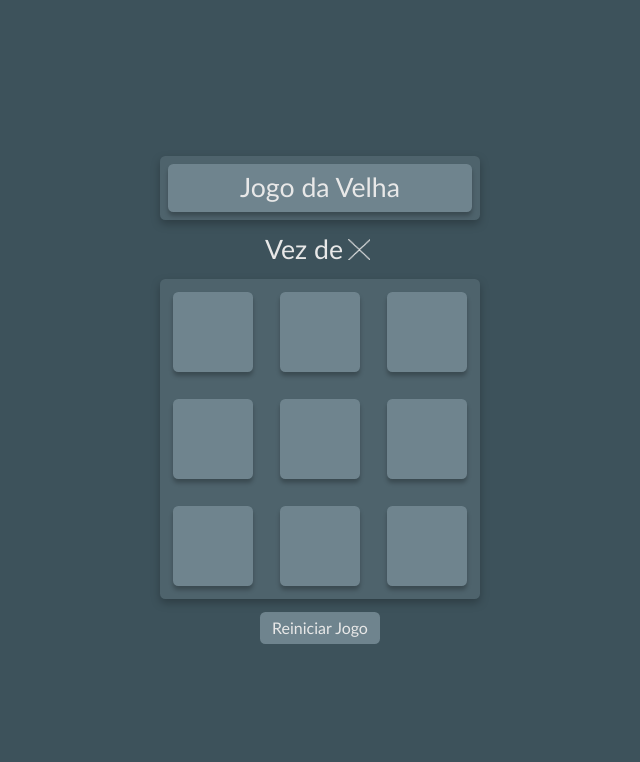
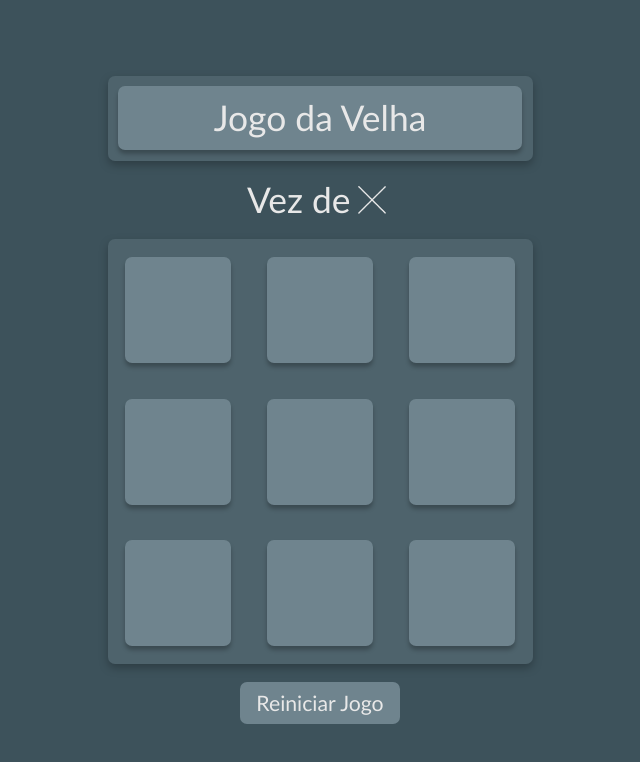
Before and after one commit to Willian1002A/tic-tac-toe, a React (Create React App) app: page / in a window 1280 px wide. Shown: the top 762 px of the page, without its empty margins (320-960 px from the left). Built offline with nearby package versions, Linux system fonts and the light colour scheme.

Commit message:
tic-tac-toe v0.5.1

```diff
--- a/src/components/Button.css
+++ b/src/components/Button.css
@@ -44,24 +44,30 @@
 }
 *{
     --base-resolution: 1920;
-    --actual-resolution: 360;
+    --actual-resolution: 400;
     --mult-factor: calc(var(--actual-resolution)/var(--base-resolution));
 }
-@media (min-width: 640px) {
+@media (min-width: 400px) {
     *{
         --actual-resolution: 640;
         --mult-factor: calc(var(--actual-resolution)/var(--base-resolution));
     }
 }
+@media (min-width: 640px) {
+    *{
+        --actual-resolution: 1024;
+        --mult-factor: calc(var(--actual-resolution)/var(--base-resolution));
+    }
+}
 @media (min-width: 1024px) {
     *{
-        --actual-resolution: 1024;
-        --mult-factor: calc(1024/1920);
+        --actual-resolution: 1360;
+        --mult-factor: calc(var(--actual-resolution)/var(--base-resolution));
     }
 }
 @media (min-width: 1360px) {
     *{
-        --actual-resolution: 1360;
+        --actual-resolution: 1920;
         --mult-factor: calc(var(--actual-resolution)/var(--base-resolution));
     }
 }
--- a/src/main/Tic-tac-toe.css
+++ b/src/main/Tic-tac-toe.css
@@ -108,24 +108,30 @@
 }
 *{
     --base-resolution: 1920;
-    --actual-resolution: 360;
+    --actual-resolution: 400;
     --mult-factor: calc(var(--actual-resolution)/var(--base-resolution));
 }
-@media (min-width: 640px) {
+@media (min-width: 400px) {
     *{
         --actual-resolution: 640;
         --mult-factor: calc(var(--actual-resolution)/var(--base-resolution));
     }
 }
+@media (min-width: 640px) {
+    *{
+        --actual-resolution: 1024;
+        --mult-factor: calc(var(--actual-resolution)/var(--base-resolution));
+    }
+}
 @media (min-width: 1024px) {
     *{
-        --actual-resolution: 1024;
-        --mult-factor: calc(1024/1920);
+        --actual-resolution: 1360;
+        --mult-factor: calc(var(--actual-resolution)/var(--base-resolution));
     }
 }
 @media (min-width: 1360px) {
     *{
-        --actual-resolution: 1360;
+        --actual-resolution: 1920;
         --mult-factor: calc(var(--actual-resolution)/var(--base-resolution));
     }
 }
```
